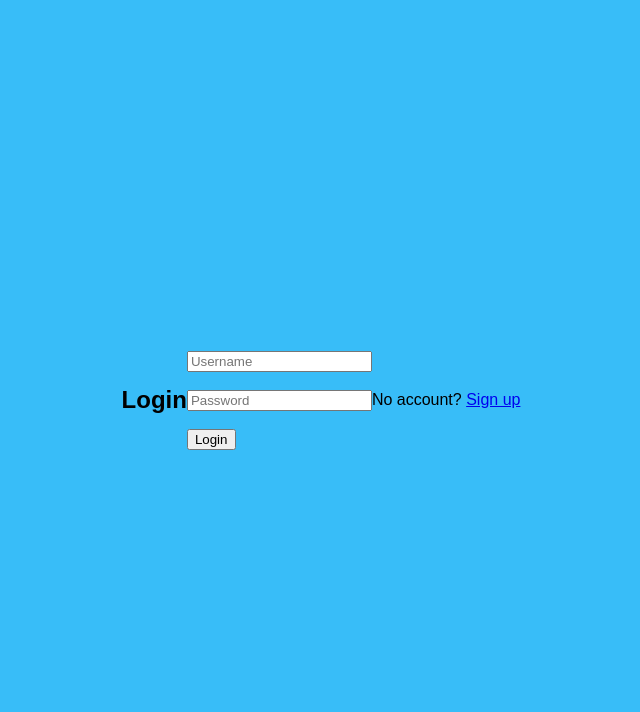
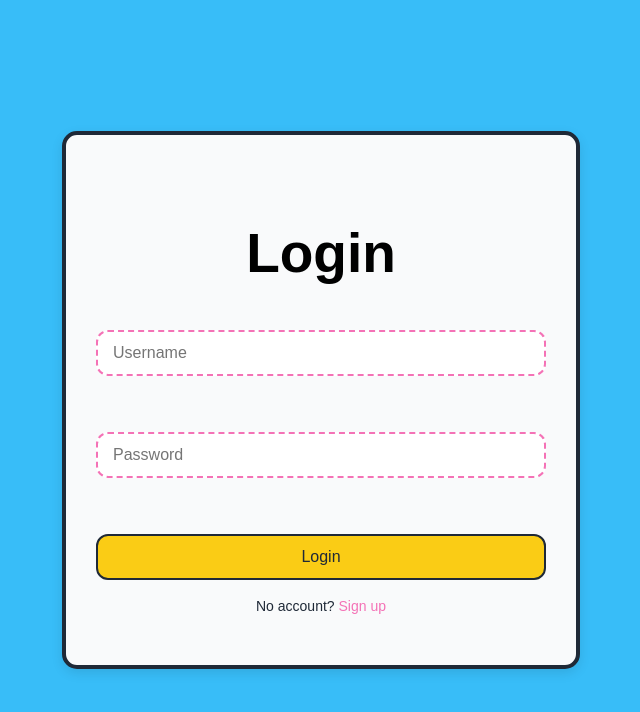
Before and after one commit to SHREENISH/IT-STICKS, a Flask app: page /login in a window 1280 px wide. Shown: the top 712 px of the page, without its empty margins (319-959 px from the left). Run offline with Flask 3, Linux system fonts and the light colour scheme.

Commit message:
fixed template.css
while using python backend the template css was not working now it is fixed.

```diff
--- a/static/css/template.css
+++ b/static/template.css
@@ -89,3 +89,88 @@ body {
 .register_container p a:hover {
     text-decoration: underline;
 }
+
+
+
+
+
+
+
+.register_container-login {
+    background: #f9fafb;
+    padding: 40px 30px;
+    border-radius: 15px;
+    border: 4px solid #1f2937;
+    box-shadow: 0 4px 12px rgba(0 0 0 / 0.1);
+
+    width: 450px;
+    height: 450px;
+
+
+
+
+}
+
+.register_container-login h2 {
+    font-family: 'Poppins', sans-serif;
+    font-style: normal;
+    font-weight: 550;
+    font-size: 55px;
+    text-align: center;
+}
+
+.register_container-login form {
+    display: flex;
+    flex-direction: column;
+}
+.register_container-login input[type="text"],
+.register_container-login input[type="password"] {
+    padding: 12px 15px;
+    margin-bottom: 20px;
+    border: 2px dashed #f472b6;
+    border-radius: 12px;
+    font-size: 16px;
+    transition: border-color 0.3s ease;
+
+}
+
+
+
+.register_container-login input[type="text"]:focus,
+.register_container-login input[type="password"]:focus {
+    outline: none;
+    background-color: #facc15;
+}
+
+
+.register_container-login button {
+    background-color: #facc15;
+    color: #1f2937;
+    padding: 12px;
+    font-size: 16px;
+    border: 2px solid #1f2937;
+    border-radius: 12px;
+    cursor: pointer;
+    transition: backgrond-color 0.3s ease;
+}
+
+.register_container-login button:hover {
+    background-color: #facc15;
+    box-shadow: 0 4px 4px rgba(0 0 0 / 0.1);
+
+}
+
+.register_container-login p {
+    margin-top: 18px;
+    font-size: 14px;
+    text-align: center;
+    color: #1f2937;
+}
+
+.register_container-login p a {
+    color: #f472b6;
+    text-decoration: none;
+}
+.register_container-login p a:hover {
+    text-decoration: underline;
+}
--- a/templates/login.html
+++ b/templates/login.html
@@ -3,13 +3,13 @@
 <head>
     <meta charset="UTF-8">
     <title>Login - IT STICKS</title>
-    <link rel="stylesheet" href="/home/shreenish/Documents/GitHub/IT-STICKS/static/css/template.css" >
+    <link rel="stylesheet" href="/static/template.css" >
 </head>
 <body>
 
 
 
-
+    <div class="register_container-login">
 
         <h2>Login</h2>
         <form method="POST">
@@ -18,5 +18,7 @@
             <button type="submit" title="Login">Login</button>
         </form>
         <p>No account? <a href="/register">Sign up</a></p>
+
+    </div>
 </body>
 </html>
--- a/templates/register.html
+++ b/templates/register.html
@@ -3,8 +3,11 @@
 <head>
     <meta charset="UTF-8">
     <title>Register - IT STICKS</title>
-    <link rel="stylesheet" href="/home/shreenish/Documents/GitHub/IT-STICKS/static/css/template.css">
+    <link rel="stylesheet" href="static/template.css">
+
 </head>
+
+
 <body>
 
 
```
Also changed, not shown: templates/dashboard.html (+17 -3 lines). Lines whose indentation alone changed are shown as unchanged.
